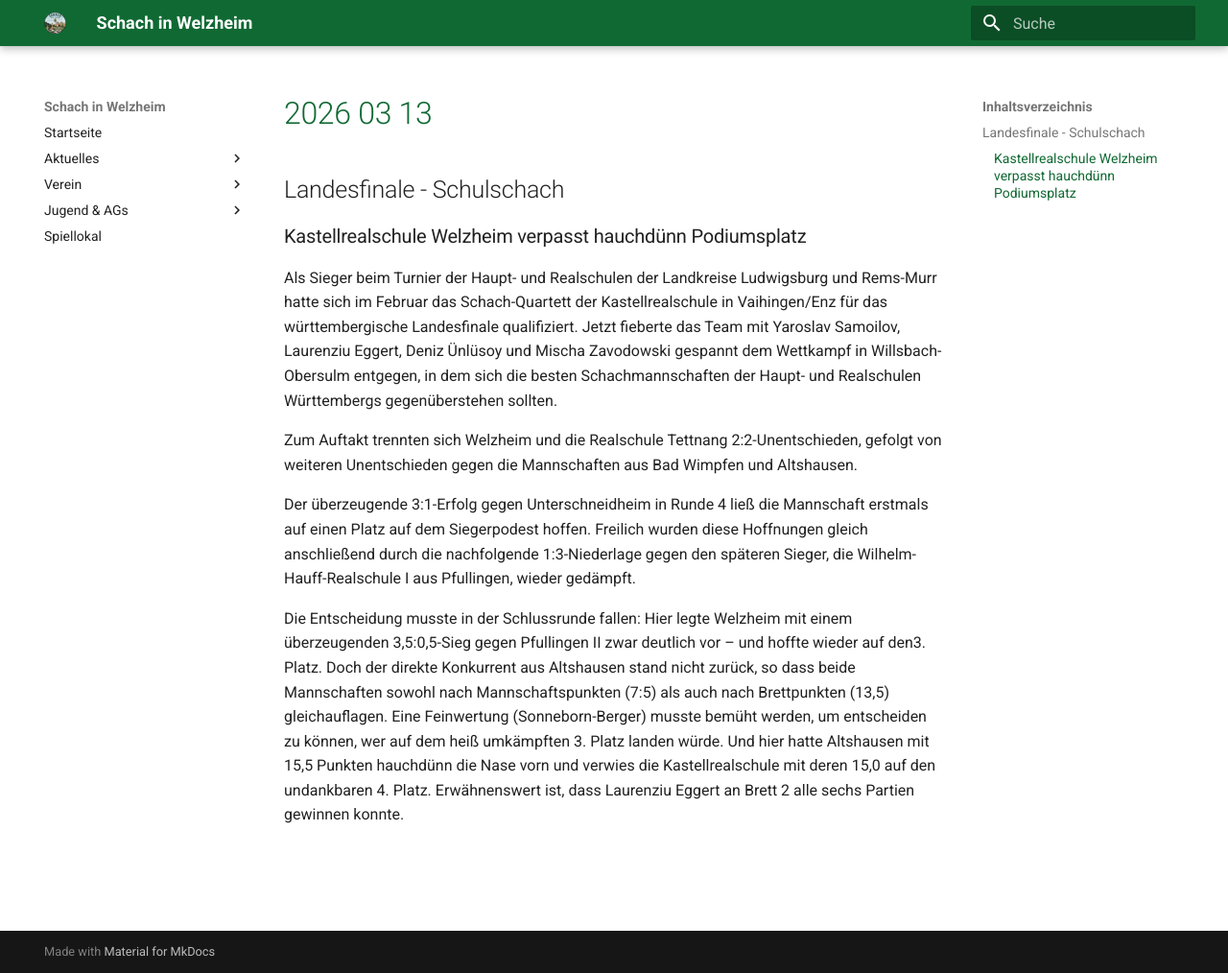
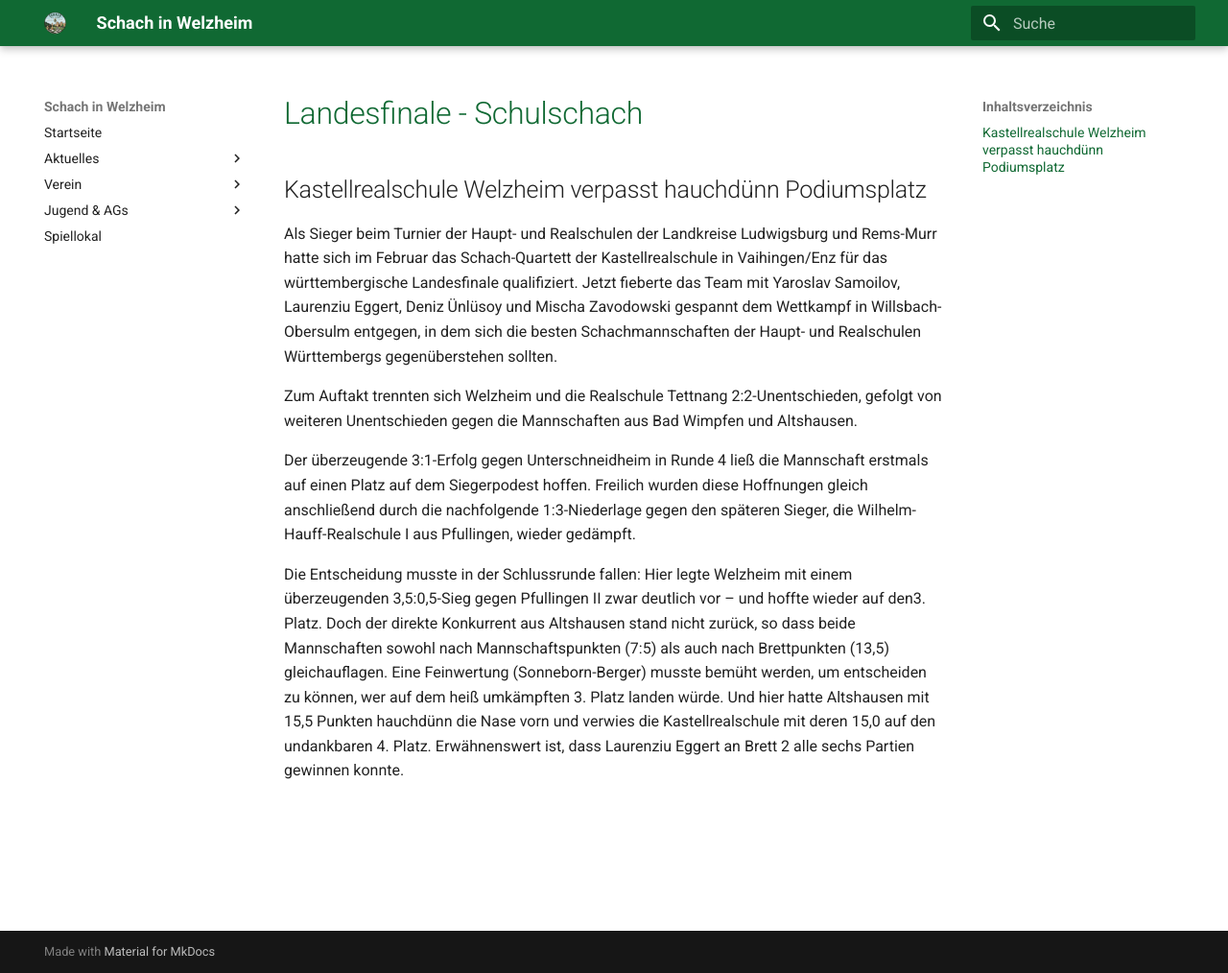
Before and after one commit to schachwelzheim/schachwelzheim, an MkDocs documentation site: the page built from docs/aktuelles/2026-03-13.md, in a window 1280 px wide and 1014 px high. Shown: the whole window at 96% size. Built offline with MkDocs 1.6.1 and Material for MkDocs 9.7.7, drawn with Linux system fonts in a browser that asks for light colours.

Commit message:
correction

```diff
--- a/docs/aktuelles/2026-03-13.md
+++ b/docs/aktuelles/2026-03-13.md
@@ -1,6 +1,6 @@
-## Landesfinale - Schulschach
+# Landesfinale - Schulschach
 
-### Kastellrealschule Welzheim verpasst hauchdünn Podiumsplatz
+## Kastellrealschule Welzheim verpasst hauchdünn Podiumsplatz
 
 Als Sieger beim Turnier der Haupt- und Realschulen der Landkreise Ludwigsburg und Rems-Murr hatte sich im Februar das Schach-Quartett der Kastellrealschule in Vaihingen/Enz für das württembergische Landesfinale qualifiziert. Jetzt fieberte das Team mit Yaroslav Samoilov, Laurenziu Eggert, Deniz Ünlüsoy und Mischa Zavodowski gespannt dem Wettkampf in Willsbach-Obersulm entgegen, in dem sich die besten Schachmannschaften der Haupt- und Realschulen Württembergs gegenüberstehen sollten.
 
```
Also changed, not shown: docs/aktuelles/2025-07-17.md (renamed from docs/aktuelles/00018.md).
